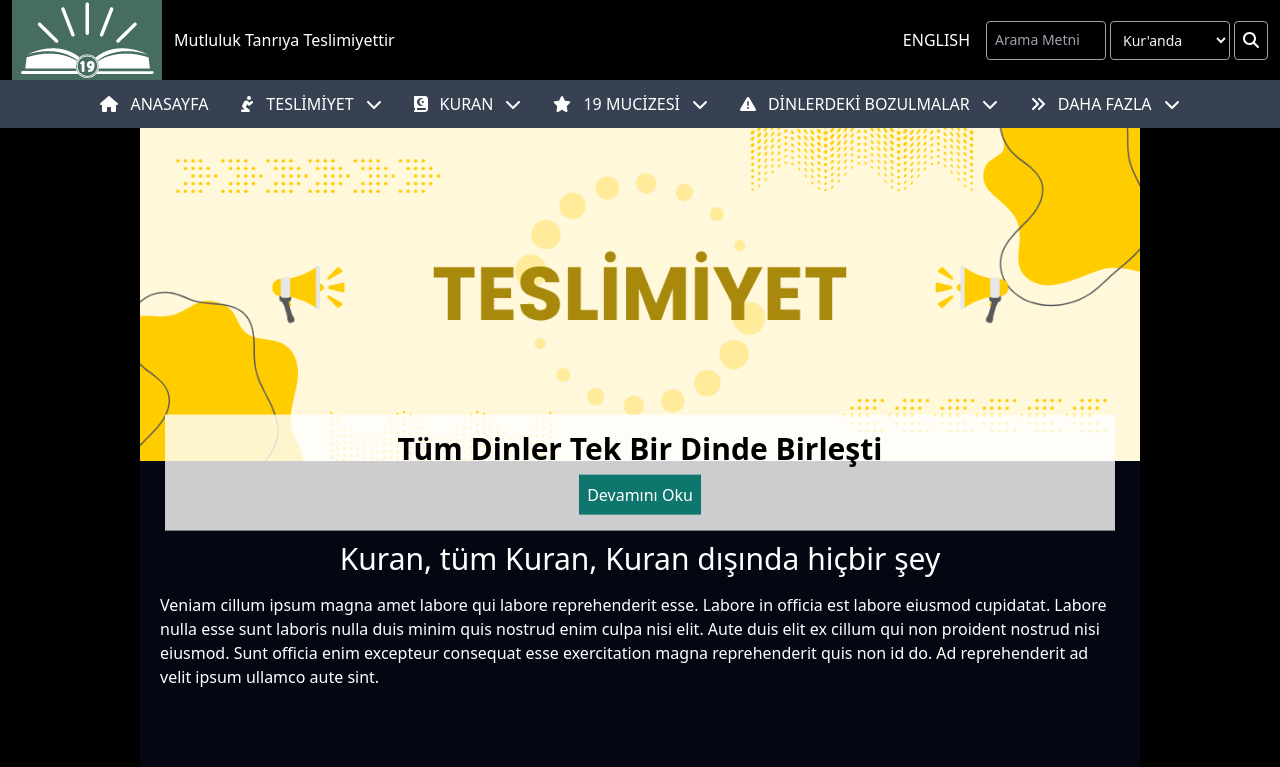
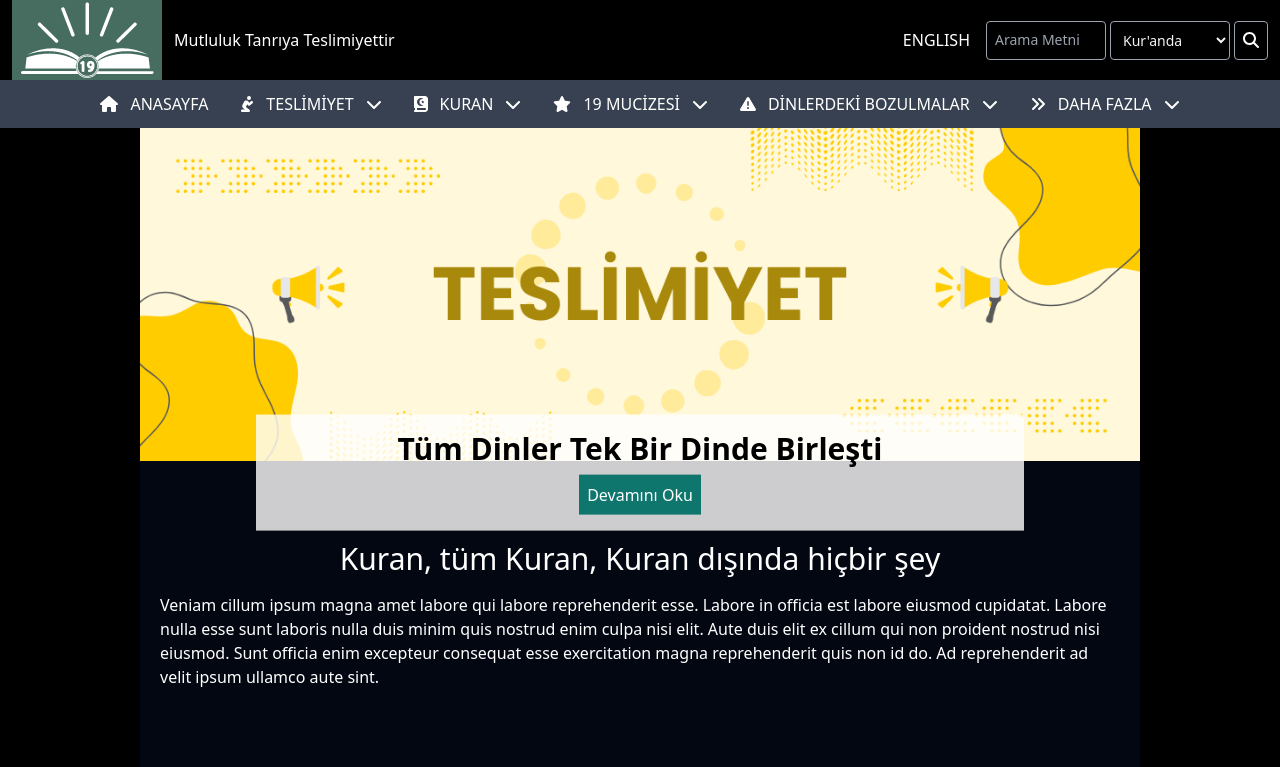
Before and after one commit to SubmitterTech/teslimolanorg, a React (Create React App) app in the folder frontend/: page / in a window 1280 px wide. Shown: the top 767 px of the page. Built offline with nearby package versions, Linux system fonts and the light colour scheme.

Commit message:
navbar expand problem solved

```diff
--- a/frontend/src/components/Billboard/Billbord.js
+++ b/frontend/src/components/Billboard/Billbord.js
@@ -1,7 +1,7 @@
 
 const Billboard = () => {
   return (
-    <div className="flex flex-col items-center justify-center relative">
+    <div className="flex flex-col items-center justify-center">
       <div>
         <img
           className="w-screen"
@@ -9,9 +9,8 @@ const Billboard = () => {
           alt="teslimiyet banner"
         />
         <div
-          className="flex flex-col gap-2 justify-end items-center px-2 py-4 absolute z-20 bg-white bg-opacity-80"
+          className="flex flex-col gap-2 justify-end items-center px-2 py-4 absolute z-20 bg-white bg-opacity-80 w-11/12 md:w-11/12 lg:w-10/12 xl:w-3/5"
           style={{
-            width: "95%",
             left: "50%",
             transform: "translate(-50%, -40%)",
           }}
--- a/frontend/src/components/Header/Header.js
+++ b/frontend/src/components/Header/Header.js
@@ -275,7 +275,7 @@ const Header = () => {
   ];
 
   return (
-    <header className="relative">
+    <header>
       <div className="flex justify-between items-center bg-black px-3">
         <a
           href="/"
--- a/frontend/src/components/Header/SubMenuItem.js
+++ b/frontend/src/components/Header/SubMenuItem.js
@@ -34,7 +34,6 @@ const SubMenuItem = ({
                 ? "h-auto opacity-100 p-4 md:p-14 mt-3"
                 : "max-h-0 opacity-0"
             } flex flex-col gap-4 rounded md:rounded-none bg-gray-600 md:absolute md:top-full md:left-0 md:mt-0 md:w-screen md:flex md:flex-row md:justify-center md:items-center md:gap-4 md:flex-wrap`}
-            style={{ zIndex: 1000 }}
           >
             {subMenuItems.map((item, index) => (
               <li key={index}>
--- a/frontend/src/pages/HomePage.js
+++ b/frontend/src/pages/HomePage.js
@@ -6,12 +6,13 @@ import FeaturedPerspective from "../components/Perspectives/FeaturedPerspective"
 import FeaturedVideos from "../components/Videos/FeaturedVideos";
 import SuggestionsSection from "../components/Suggestions/SuggestionsSection";
 import About from "../components/About/About";
+import Header from "../components/Header/Header";
 
 
 const HomePage = () => {
   return (
     <div className="flex justify-center items-center bg-black overflow-hidden">
-      <div className="flex flex-col w-screen bg-gray-950 lg:w-[1000px] ">
+      <div className="flex flex-col w-screen bg-gray-950 lg:w-[1000px]">
         <Billboard />
         <Cards/>
         <FeaturedArticles/>
```
